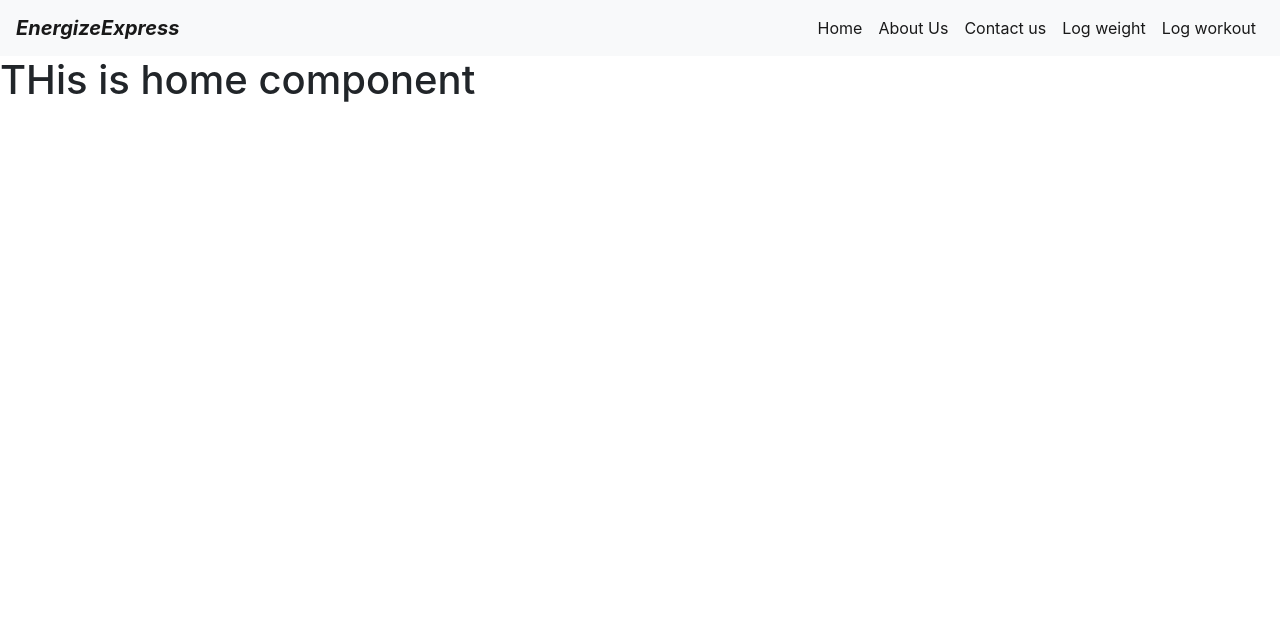
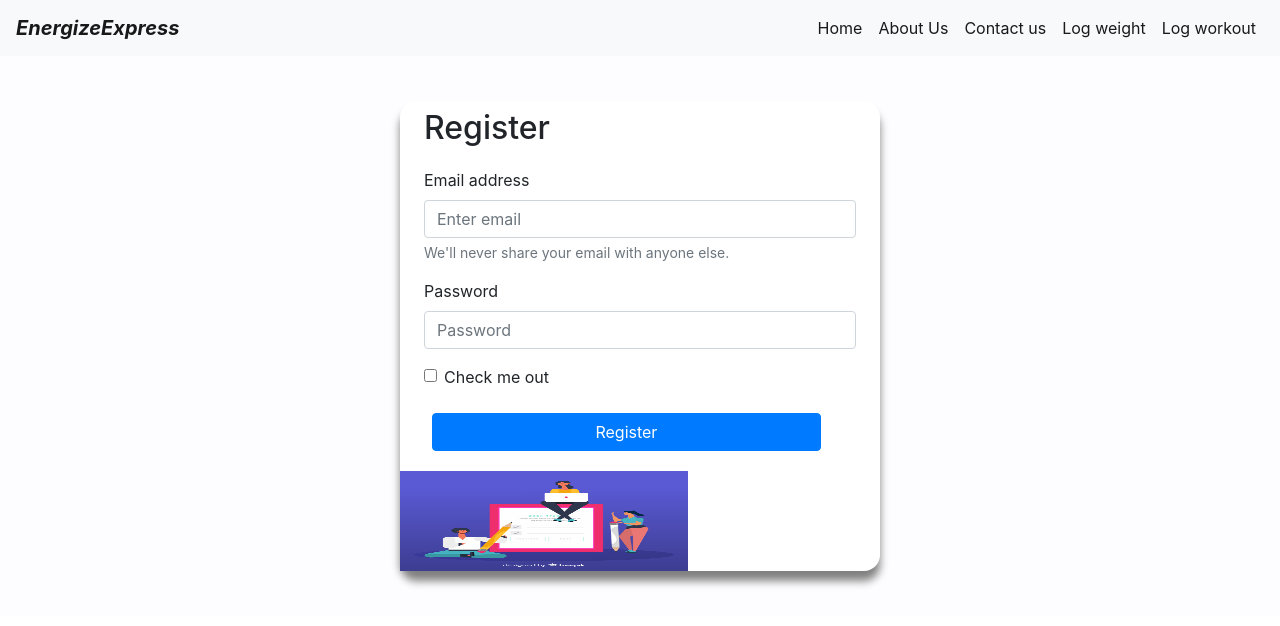
Before and after one commit to vndpal/EnergizeXpress, a React (Create React App) app in the folder client/: page / in a window 1280 px wide. Shown: the top 626 px of the page. Built offline with nearby package versions, Linux system fonts and the light colour scheme; no server answers.

Commit message:
Added signup page

```diff
--- a/client/src/App.css
+++ b/client/src/App.css
@@ -2,3 +2,36 @@
     width: 60%;
     max-height: 100px;
 }
+
+.cardClass{
+    display: flex;
+    flex-direction: column;
+    align-items: center;
+    justify-content: center;
+    height: 70vh;
+    background-color:rgb(253, 253, 255);
+}
+.card-container{
+    width: 30rem;
+    border-radius: 1rem;
+    box-shadow: 0px 10px 8px gray;
+    display: flex;
+    flex-direction: column;
+    margin:0.5rem;
+    background-color: white;
+    height: fit-content;
+}
+.card-title{
+    margin: 0.5rem 5%;
+}
+
+.card-submit-button{
+    text-align: center;
+    width: 90%;
+    border-radius: 5px;
+    padding:0.5rem 1rem;
+    background-color: blue;
+    color: white;
+    text-decoration:none;
+    margin: 0.5rem;
+}
--- a/client/src/components/Home.js
+++ b/client/src/components/Home.js
@@ -1,7 +1,34 @@
+import signup from '../images/signup.jpg'
+
 const Home = props => {
     return(
         <>
-        <h1>THis is home component</h1>
+        <div className="cardClass">
+            <div className="card-container">
+            <h2 className="card-title">Register</h2>
+            <div>
+            <form className="card-title">
+  <div className="form-group">
+    <label for="exampleInputEmail1">Email address</label>
+    <input type="email" className="form-control" id="exampleInputEmail1" aria-describedby="emailHelp" placeholder="Enter email" />
+    <small id="emailHelp" className="form-text text-muted">We'll never share your email with anyone else.</small>
+  </div>
+  <div className="form-group">
+    <label for="exampleInputPassword1">Password</label>
+    <input type="password" className="form-control" id="exampleInputPassword1" placeholder="Password" />
+  </div>
+  <div className="form-group form-check">
+    <input type="checkbox" className="form-check-input" id="exampleCheck1" />
+    <label className="form-check-label" for="exampleCheck1">Check me out</label>
+  </div>
+  <button type="submit" className="btn btn-primary card-submit-button">Register</button>
+</form>
+            </div>
+            <img src={signup} alt='signup' />
+            </div>
+
+        </div>
+
         </>
     )
 }
```
Also changed, not shown: client/src/images/signup.jpg (added).
